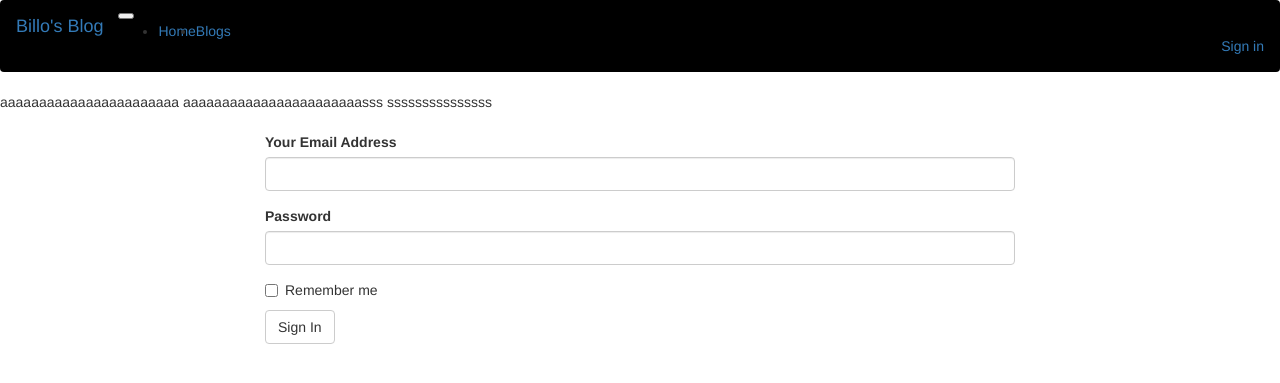
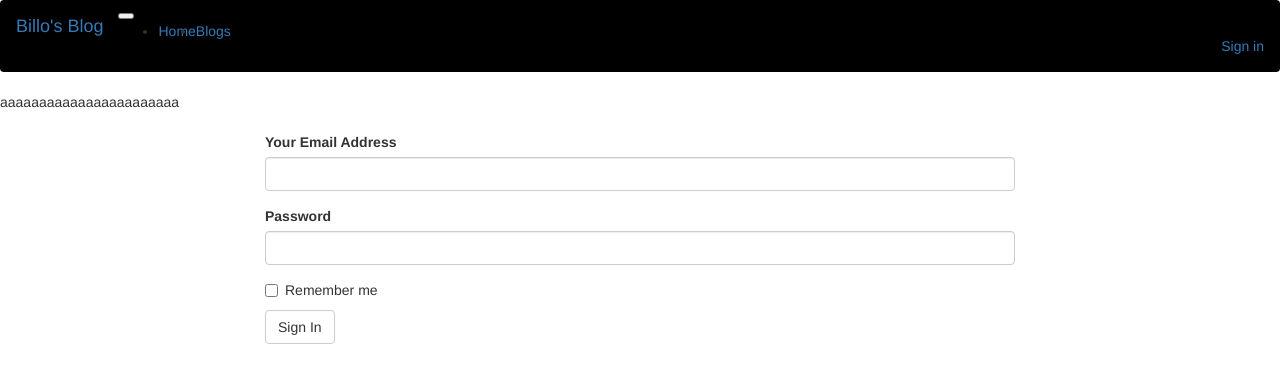
Before and after one commit to billodiallo/Blog, a Flask app: page /authenticate/login in a window 1280 px wide. Shown: the top 383 px of the page. Run offline with Flask 2, Linux system fonts and the light colour scheme; some libraries are stand-ins or nearby versions.

```diff
--- a/app/templates/navbar.html
+++ b/app/templates/navbar.html
@@ -44,5 +44,3 @@
 </nav>
 
 aaaaaaaaaaaaaaaaaaaaaaa
-aaaaaaaaaaaaaaaaaaaaaaasss
-sssssssssssssss
```
